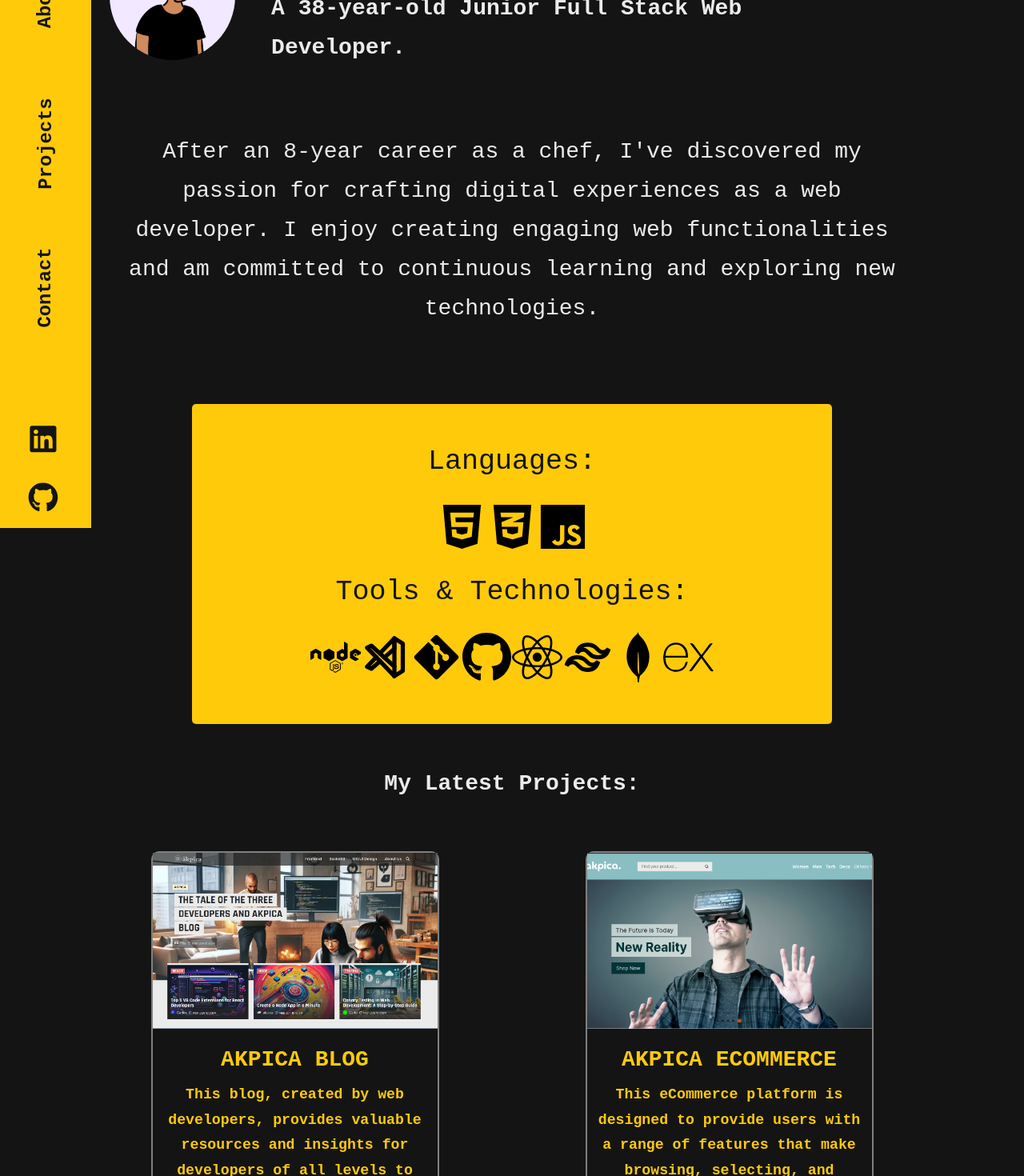
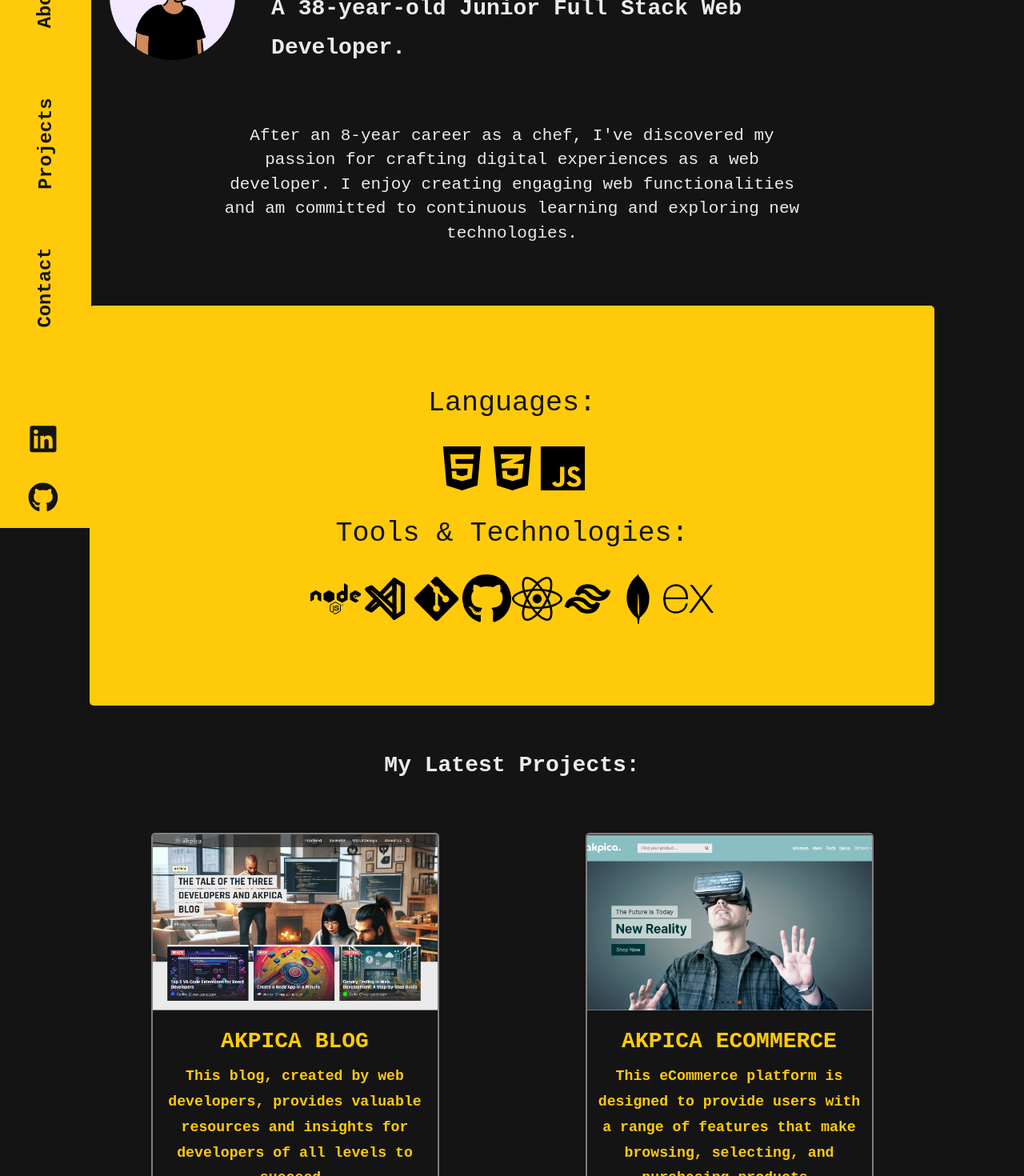
Before and after one commit to Cmbs86/cmbs86-portfolio, a React (Vite) app: page / in a window 1280 px wide. Shown: the part 140-1610 px from the top of the page at 80% size. Built offline with nearby package versions, Linux system fonts and the light colour scheme; a web font is replaced by a local one.

Commit message:
refactor: Update CSS for navbar and intro components

```diff
--- a/src/App.css
+++ b/src/App.css
@@ -59,7 +59,6 @@ body {
   justify-content: space-around;
   align-items: center;
   gap: 10px;
-
 }
 
 .navbar a {
@@ -68,10 +67,8 @@ body {
   display: inline-block;
 }
 
-
 .navbar a:hover {
   text-decoration: underline;
-
 }
 li {
   font-family: var(--font-nav-header);
@@ -92,7 +89,6 @@ a {
 .wrapper {
   display: flex;
   flex-direction: column;
-
 }
 
 .introduction {
@@ -130,8 +126,11 @@ a {
 }
 
 .introduction_text {
-  font-size: 1.8rem;
-  font-weight: 400;
+  font-size: 1.5rem;
+  line-height: 1.45;
+  text-align: center;
+  max-width: 800px; /* Adjust the width as needed */
+  margin: 0 auto; /* Center the text block */
 }
 
 .skills {
@@ -164,8 +163,6 @@ a {
 @media (max-width: 508px) {
   .card {
     width: 360px;
-
-
   }
 
   .card_text-1 {
@@ -181,7 +178,7 @@ a {
   }
 }
 
-@media (min-width: 509px){
+@media (min-width: 509px) {
   .card_img-1 {
     display: flex;
     align-items: center;
@@ -190,8 +187,6 @@ a {
     flex-direction: row;
   }
 }
-
-
 
 .card_text-1 {
   font-size: 1.8rem;
@@ -333,10 +328,9 @@ footer {
 
   .wrapper {
     display: flex;
-     flex-grow: 1;
-     margin-left: 8rem;
-     margin-right: 8rem;
-
+    flex-grow: 1;
+    margin-left: 8rem;
+    margin-right: 8rem;
   }
 
   .introduction_header {
@@ -367,14 +361,21 @@ footer {
     color: var(--font-color-three);
   }
 
+  .introduction_text {
+    font-size: 1.5rem;
+    line-height: 1.45;
+    text-align: center;
+
+  }
+
   .skills {
     flex-wrap: wrap;
     align-items: center;
   }
 
   .card {
-    height: 400px;
-    width: 800px;
+    height: 500px;
+    width: 100%;
   }
 
   .card_text-1 {
--- a/src/components/Projects/projectCard.css
+++ b/src/components/Projects/projectCard.css
@@ -31,9 +31,10 @@
   .card-proj {
     height: 100%;
     width: 100%;
-    border-radius: 10px;
+    border-radius: 5px;
     margin: 10px;
     padding-bottom: 15px;
+    overflow: hidden;
     border: 2px solid rgba(235, 235, 235, 0.5);
     &:hover{
       border: 2px solid var(--font-color-one);
@@ -136,8 +137,9 @@
 }
 
 .card__container:hover {
-  transform: scale(1.1);
+  /* transform: scale(1.1); */
   transition: transform 0.3s ease;
+  background: #111
 
 
 }
```
